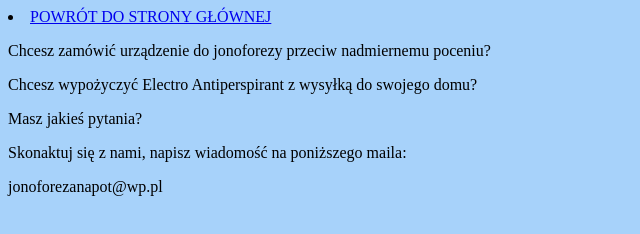
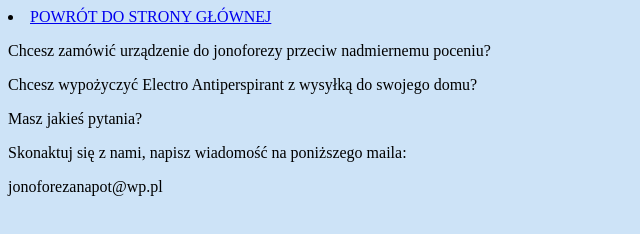
Before and after one commit to jonoforezapocenie/jonoforezapocenie.github.io, a plain HTML site: page kontakt.html in a window 1280 px wide. Shown: the whole page, without its empty margins (0-640 px from the left). Drawn offline with Linux system fonts and the light colour scheme.

Commit message:
Update kontakt.html

```diff
--- a/kontakt.html
+++ b/kontakt.html
@@ -4,7 +4,7 @@
   <style>
   body{
 
-    background-color: #a7d2fa;
+    background-color: #cde3f7;
     }
   </style>
     <meta charset="UTF-8">
```
